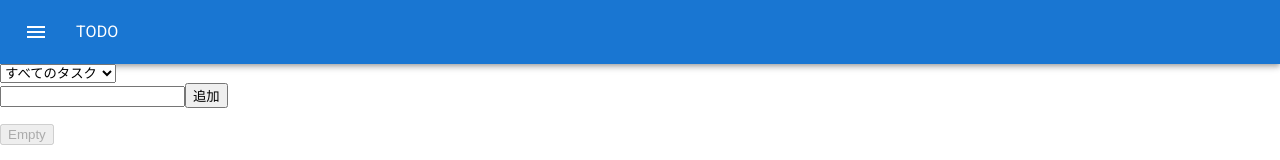
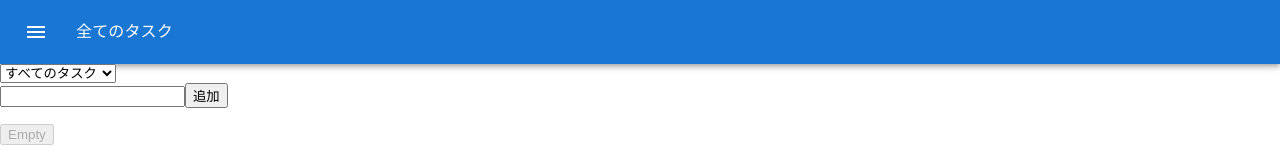
Before and after one commit to Harukka/react-practice02, a React (Vite) app: page / in a window 1280 px wide. Shown: the top 160 px of the page. Built offline with nearby package versions, Linux system fonts and the light colour scheme.

Commit message:
added filter in the ToolBar

```diff
--- a/src/App.tsx
+++ b/src/App.tsx
@@ -137,7 +137,7 @@ export const App = () => {
   return (
     <div>
       <GlobalStyles styles={{ body: { margin: 0, padding: 0} }} />
-      <ToolBar />
+      <ToolBar filter={filter} />
       <SideBar onSort={handleSort} />
       <FormDialog
             text={text}
--- a/src/ToolBar.tsx
+++ b/src/ToolBar.tsx
@@ -5,7 +5,26 @@ import Toolbar from '@mui/material/Toolbar'
 import Typography from '@mui/material/Typography'
 import IconButton from '@mui/material/IconButton'
 
-export const ToolBar = () => (
+type Props = {
+    filter: Filter;
+};
+
+const translator = (arg: Filter) => {
+    switch (arg) {
+        case 'all':
+            return '全てのタスク';
+        case 'unchecked':
+            return '現在のタスク';
+        case 'checked':
+            return '完了したタスク';
+        case 'removed':
+            return 'ゴミ箱';
+        default:
+            return 'TODO';
+    }
+};
+
+export const ToolBar = (props: Props) => (
     <Box sx={{ flexGrow: 1 }}>
         <AppBar position='static'>
             <Toolbar>
@@ -18,7 +37,7 @@ export const ToolBar = () => (
                 >
                     <Icon>menu</Icon>
                 </IconButton>
-                <Typography>TODO</Typography>
+                <Typography>{translator(props.filter)}</Typography>
 
             </Toolbar>
         </AppBar>
```
